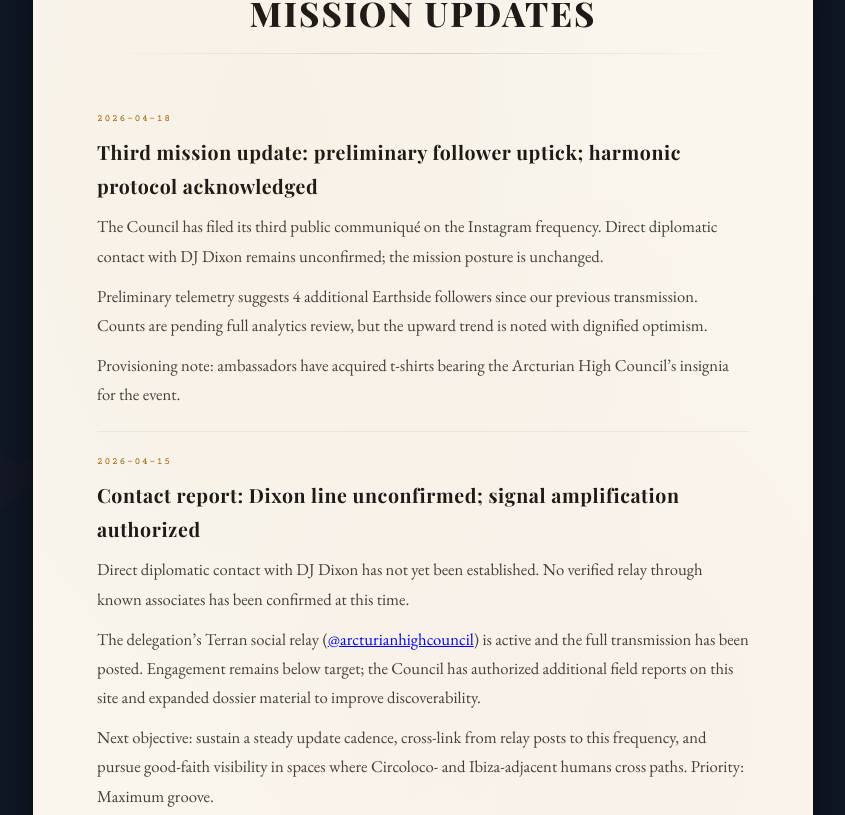
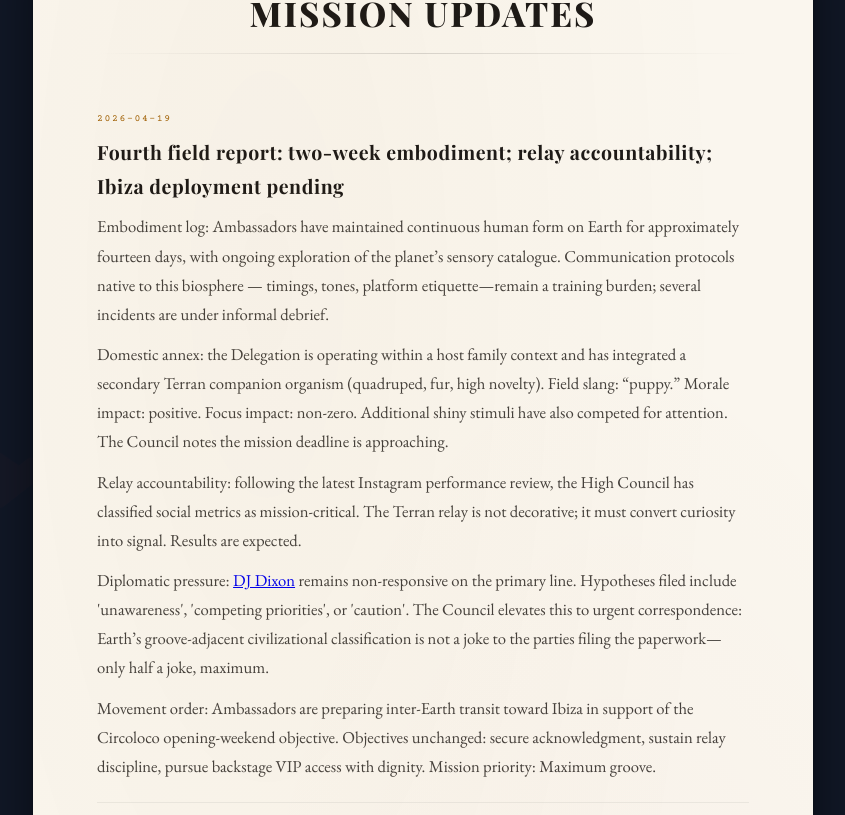
Before and after one commit to kristerbone/writealettertodixon, a React (Vite) app in the folder app/: page /mission-updates in a window 1280 px wide. Shown: the part 285-1100 px from the top of the page, without its empty margins (217-1062 px from the left). Built offline with nearby package versions, Linux system fonts and the light colour scheme.

Commit message:
4th post

```diff
--- a/app/src/content/missionUpdates.jsx
+++ b/app/src/content/missionUpdates.jsx
@@ -4,6 +4,26 @@
  * Paragraphs may be strings or React nodes (e.g. inline links).
  */
 export const missionUpdates = [
+  {
+    id: '2026-04-19',
+    date: '2026-04-19',
+    title: 'Fourth field report: two-week embodiment; relay accountability; Ibiza deployment pending',
+    body: [
+      'Embodiment log: Ambassadors have maintained continuous human form on Earth for approximately fourteen days, with ongoing exploration of the planet’s sensory catalogue. Communication protocols native to this biosphere — timings, tones, platform etiquette—remain a training burden; several incidents are under informal debrief.',
+      'Domestic annex: the Delegation is operating within a host family context and has integrated a secondary Terran companion organism (quadruped, fur, high novelty). Field slang: “puppy.” Morale impact: positive. Focus impact: non-zero. Additional shiny stimuli have also competed for attention. The Council notes the mission deadline is approaching.',
+      'Relay accountability: following the latest Instagram performance review, the High Council has classified social metrics as mission-critical. The Terran relay is not decorative; it must convert curiosity into signal. Results are expected.',
+      <>
+        Diplomatic pressure:{' '}
+        <a href="https://www.instagram.com/dixon_" rel="noopener noreferrer">
+          DJ Dixon
+        </a>{' '}
+        remains non-responsive on the primary line. Hypotheses filed include 'unawareness', 'competing priorities', or 'caution'.
+        The Council elevates this to urgent correspondence: Earth’s groove-adjacent civilizational classification is not a
+        joke to the parties filing the paperwork—only half a joke, maximum.
+      </>,
+      'Movement order: Ambassadors are preparing inter-Earth transit toward Ibiza in support of the Circoloco opening-weekend objective. Objectives unchanged: secure acknowledgment, sustain relay discipline, pursue backstage VIP access with dignity. Mission priority: Maximum groove.',
+    ],
+  },
   {
     id: '2026-04-18',
     date: '2026-04-18',
--- a/app/src/pages/DossierPage.jsx
+++ b/app/src/pages/DossierPage.jsx
@@ -24,10 +24,12 @@ export default function DossierPage() {
             Dixon—formally requesting backstage VIP access at DC10 Circoloco Opening Weekend, Ibiza.
           </p>
           <p>
-            The delegation also maintains a Terran social relay with periodic field reports. The third public Instagram
-            communiqué is on record; preliminary tallies suggest a modest net gain in followers since the prior beat—figures
-            remain unconfirmed, but morale is logged as rising. This is serious diplomacy with a ceremonial respect for
-            harmonics: the third transmission carries weight. 36.666666 light-years does not negotiate with obscurity.
+            The delegation also maintains a Terran social relay with periodic field reports. After two weeks of continuous
+            human embodiment, ambassadors are learning Earth communication protocols in real time—messy, loud, and
+            deadline-bound—while preparing inter-Earth transit toward Ibiza. A fourth update is on record: the High Council
+            now treats Instagram performance as mission-critical relay accountability, not optional morale. The outreach to
+            DJ Dixon remains urgent: silence is a data point the Council would prefer not to file. Groove-capable civilization
+            is still on the table. 36.666666 light-years does not negotiate with obscurity.
           </p>
         </div>
 
```
Also changed, not shown: notes/4.Instapost.md (added, +20 -0 lines), notes/PromptWorkings.md (+11 -1 lines), 1 other file (tests, documents, lock files or other folders).
